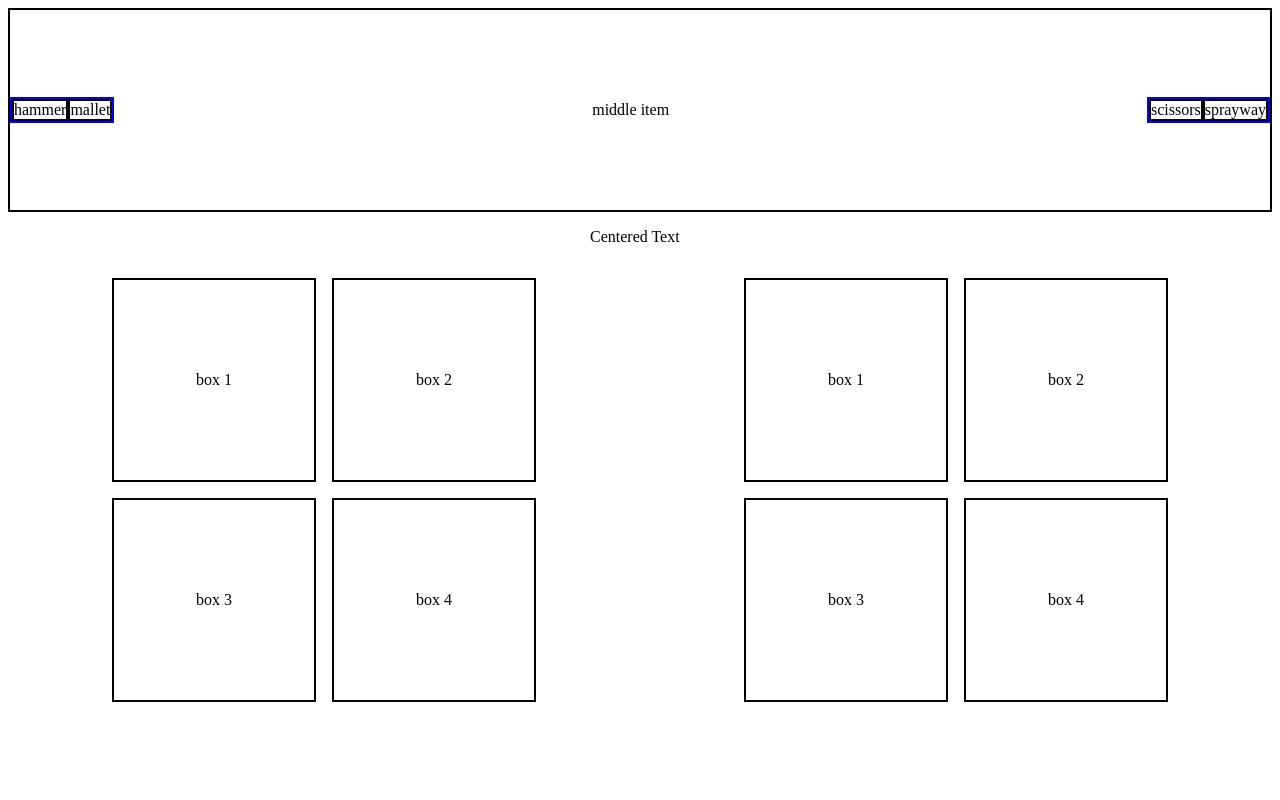
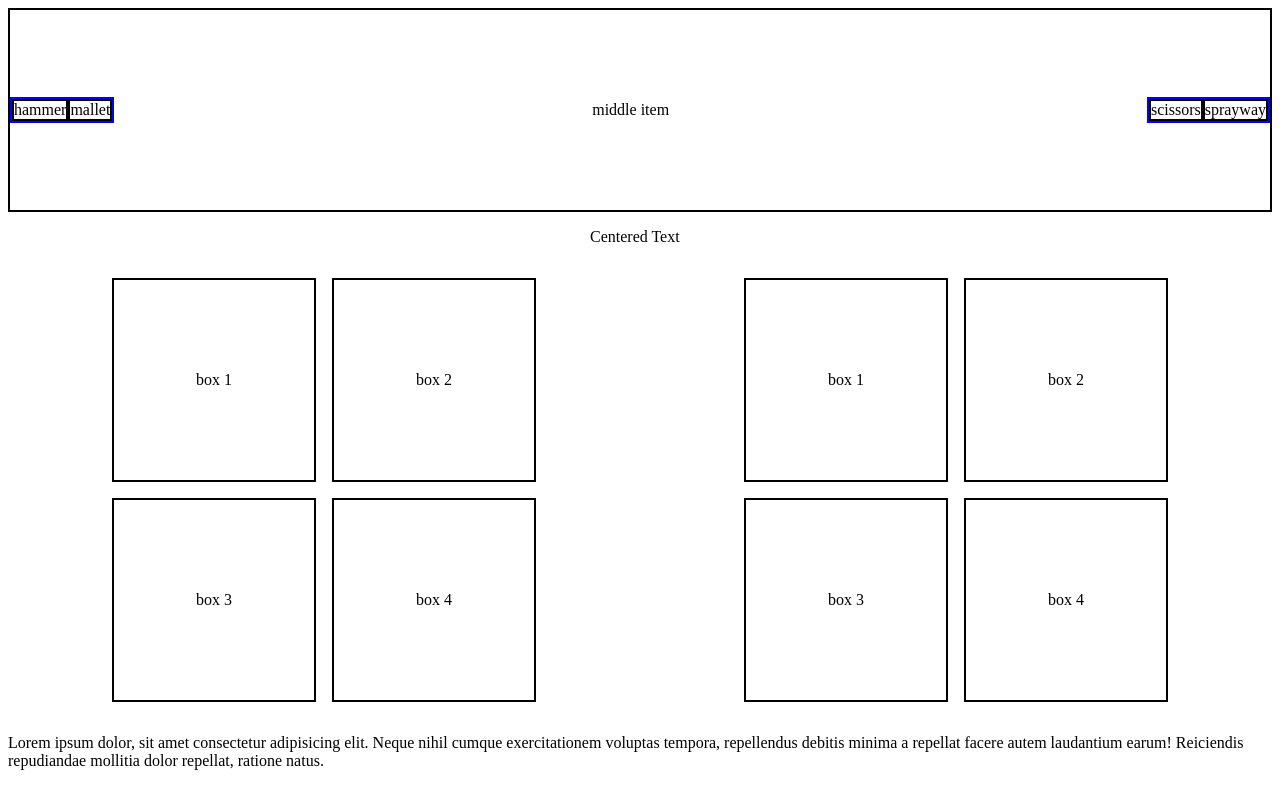
Before and after one commit to blesniewski86/test, a plain HTML site: page index.html in a window 1280 px wide. Drawn offline with Linux system fonts and the light colour scheme.

Commit message:
commit 2

```diff
--- a/index.html
+++ b/index.html
@@ -41,6 +41,7 @@
             </ul>
         </div>
     </div>
+    <p>Lorem ipsum dolor, sit amet consectetur adipisicing elit. Neque nihil cumque exercitationem voluptas tempora, repellendus debitis minima a repellat facere autem laudantium earum! Reiciendis repudiandae mollitia dolor repellat, ratione natus.</p>
 </body>
 
 </html>
```
